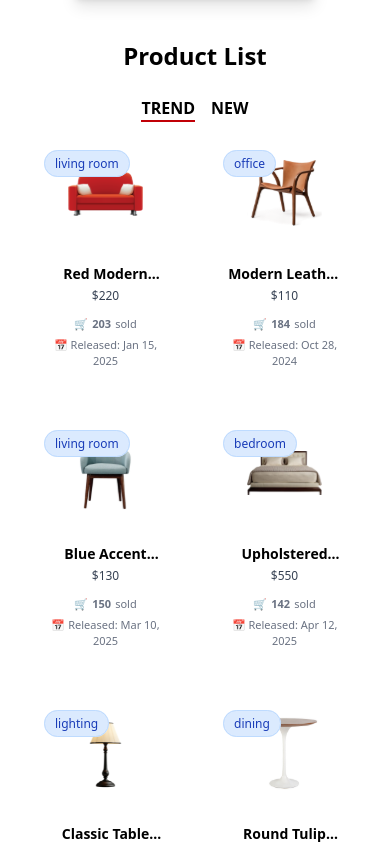
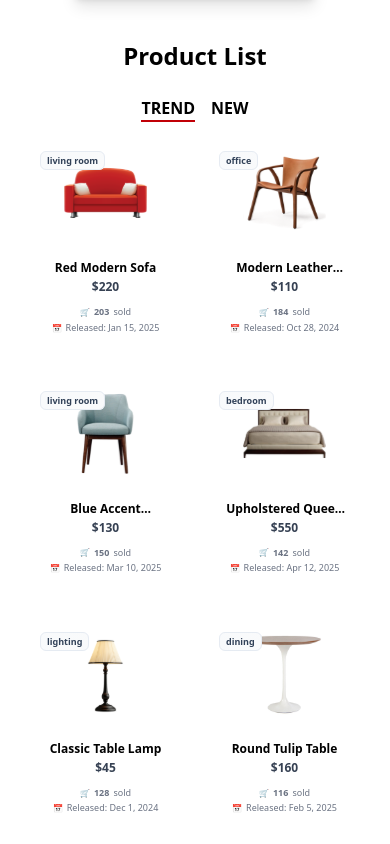
Before and after one commit to syaquiii/nextora, a Next.js app: page /home in a window 390 px wide. Shown: the part 1280-2124 px from the top of the page. Built offline with nearby package versions, Linux system fonts and the light colour scheme.

Commit message:
chore : adjsting some styling

```diff
--- a/src/features/ProductsDetail/components/ProductDetails.tsx
+++ b/src/features/ProductsDetail/components/ProductDetails.tsx
@@ -58,12 +58,12 @@ const ProductDetail = ({ product }: Props) => {
             <p className="text-sm text-gray-600">
               <strong>Category:</strong> {product.category}
             </p>
-            <p className="text-sm text-gray-600">
+            <p className="text-sm flex items-center gap-2 text-gray-600">
               <strong>Colors:</strong>{" "}
               {product.colors.map((color, idx) => (
                 <span
                   key={idx}
-                  className="inline-block w-4 h-4 rounded-full mr-2 border"
+                  className="inline-block w-16 h-4 rounded-md mr-2 border"
                   style={{ backgroundColor: color }}
                 ></span>
               ))}
@@ -71,7 +71,7 @@ const ProductDetail = ({ product }: Props) => {
           </div>
 
           {/* Add to Cart Button */}
-          <button className=" hover:bg-gray-800 border border-black text-black hover:text-white text-sm font-medium rounded-xl px-6 py-3 flex items-center gap-3 transition-colors">
+          <button className=" hover:bg-gray-800 border w-full cursor-pointer border-black text-black hover:text-white text-sm font-medium rounded-xl px-6 py-3 flex items-center justify-center lg:w-fit gap-3 transition-colors">
             <ShoppingCart size={18} />
             Add To Cart
           </button>
@@ -82,7 +82,9 @@ const ProductDetail = ({ product }: Props) => {
         <div className="grid grid-cols-1 sm:grid-cols-2 md:grid-cols-3 gap-6">
           {similarProducts.length > 0 ? (
             similarProducts.map((item) => (
-              <ProductCard key={item.id} product={item} />
+              <Link key={item.id} href={`/shop/${item.id}`}>
+                <ProductCard product={item} />
+              </Link>
             ))
           ) : (
             <p className="text-gray-500">No similar products found.</p>
--- a/src/shared/components/Card.tsx
+++ b/src/shared/components/Card.tsx
@@ -17,12 +17,12 @@ const ProductCard: FC<CardProps> = ({ product }) => {
   );
 
   return (
-    <div className="w-full h-auto rounded-2xl overflow-hidden transition-transform duration-300 hover:scale-[1.03] hover:shadow-xl border-gray-100 bg-white">
+    <div className="w-full h-auto rounded-xl sm:rounded-2xl overflow-hidden transition-all duration-500 ease-out hover:scale-[1.02] sm:hover:scale-[1.03] hover:shadow-lg sm:hover:shadow-xl  bg-white hover:shadow-2xl hover:border-gray-200 group cursor-pointer">
       {/* Image */}
-      <div className="relative w-full aspect-[4/3]">
+      <div className="relative w-full aspect-[4/3] overflow-hidden">
         {/* Category Badge */}
-        <div className="absolute top-3 left-3 z-10">
-          <span className="bg-blue-100 text-blue-800 text-xs font-medium px-2.5 py-1 rounded-full border border-blue-200">
+        <div className="absolute top-2 left-2 sm:top-3 sm:left-3 z-10 transition-all duration-300 group-hover:scale-105">
+          <span className="bg-gradient-to-r from-slate-50 to-gray-50 text-slate-700 text-[9px] sm:text-[10px] lg:text-xs font-semibold px-1.5 py-0.5 sm:px-2 sm:py-1 rounded-md sm:rounded-lg border border-slate-200/80 backdrop-blur-sm  group-hover:shadow-md group-hover:bg-gradient-to-r group-hover:from-white group-hover:to-slate-50 transition-all duration-300">
             {product.category}
           </span>
         </div>
@@ -31,23 +31,36 @@ const ProductCard: FC<CardProps> = ({ product }) => {
           src={product.path}
           alt={product.title}
           fill
-          className="object-contain p-4"
+          className="object-contain p-3 sm:p-4 transition-transform duration-500 ease-out group-hover:scale-110"
         />
+
+        {/* Subtle overlay on hover */}
+        <div className="absolute inset-0 bg-gradient-to-t from-black/0 via-transparent to-transparent opacity-0 group-hover:opacity-5 transition-opacity duration-300"></div>
       </div>
 
       {/* Text */}
-      <div className="flex flex-col gap-1 items-center justify-center p-4 text-center">
-        <span className="text-sm font-bold line-clamp-1">{product.title}</span>
-        <span className="text-xs text-gray-700 font-medium">
+      <div className="flex flex-col gap-1 items-center justify-center p-3 sm:p-4 text-center transition-all duration-300 group-hover:bg-gradient-to-b group-hover:from-transparent group-hover:to-slate-50/30">
+        <span className="text-xs sm:text-sm font-bold line-clamp-1 leading-tight transition-colors duration-300 group-hover:text-slate-800">
+          {product.title}
+        </span>
+        <span className="text-xs sm:text-sm text-gray-700 font-semibold transition-all duration-300 group-hover:text-blue-600 group-hover:scale-105">
           ${product.price}
         </span>
 
         {/* Meta info */}
-        <div className="text-[11px] text-gray-500 flex flex-col items-center mt-2 gap-1">
-          <span className="flex items-center gap-1">
-            🛒 <span className="font-semibold">{product.sold}</span> sold
+        <div className="text-[9px] sm:text-[11px] text-gray-500 flex flex-col items-center mt-1.5 sm:mt-2 gap-0.5 sm:gap-1 transition-all duration-300 group-hover:text-gray-600">
+          <span className="flex items-center gap-1 transition-transform duration-300 group-hover:scale-105">
+            <span className="text-[8px] sm:text-[10px] transition-transform duration-300 group-hover:scale-110">
+              🛒
+            </span>
+            <span className="font-semibold">{product.sold}</span> sold
           </span>
-          <span className="">📅 Released: {formattedDate}</span>
+          <span className="flex items-center gap-1 transition-transform duration-300 group-hover:scale-105">
+            <span className="text-[8px] sm:text-[10px] transition-transform duration-300 group-hover:scale-110">
+              📅
+            </span>
+            Released: {formattedDate}
+          </span>
         </div>
       </div>
     </div>
```
